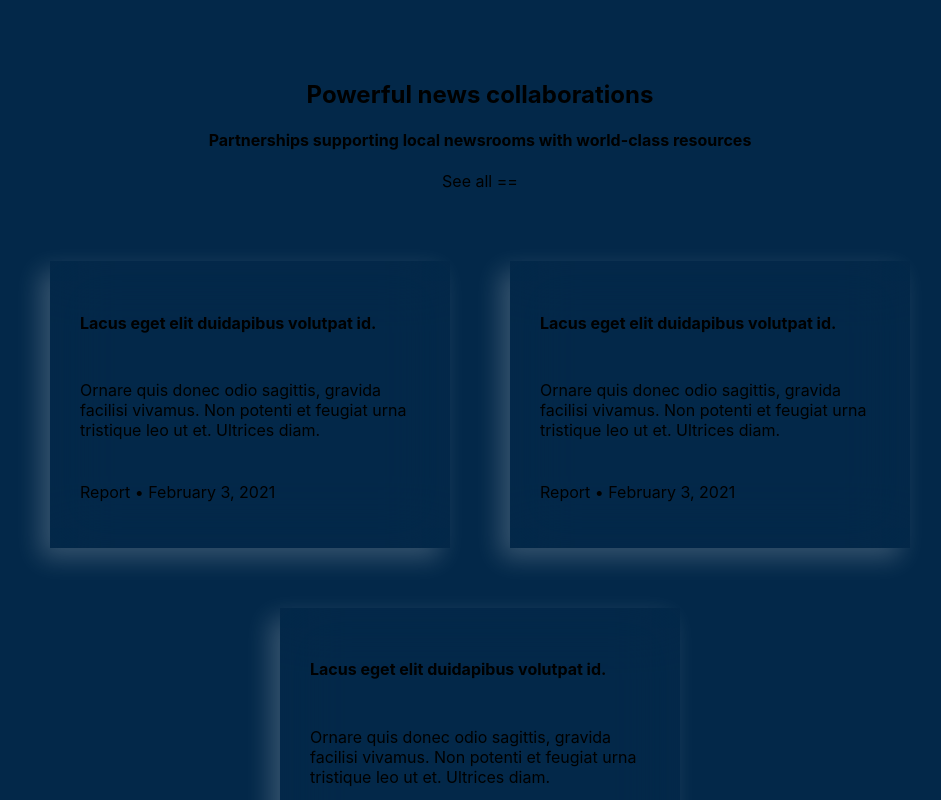
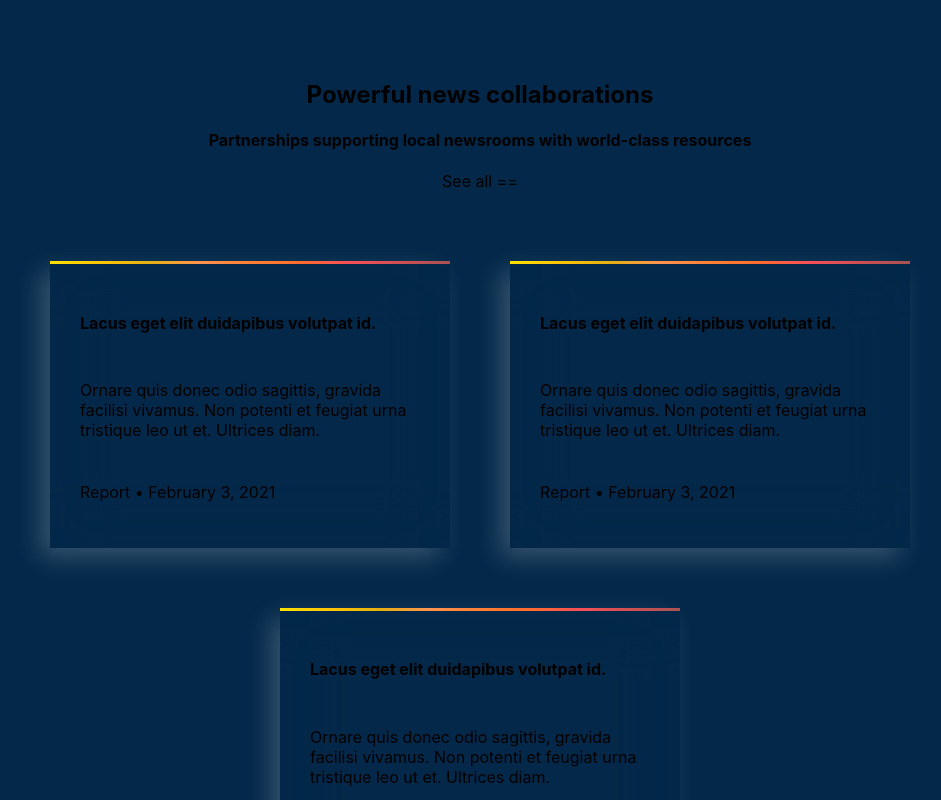
Before and after one commit to algomachine007/css-challenge, a Next.js app: page / in a window 1280 px wide. Shown: the top 800 px of the page, without its empty margins (160-1101 px from the left). Built offline with nearby package versions, Linux system fonts and the light colour scheme.

Commit message:
completion of card

```diff
--- a/components/card/card.module.scss
+++ b/components/card/card.module.scss
@@ -9,13 +9,14 @@
   max-width: 400px;
   box-shadow: -10px 10px 24px rgba(255, 255, 255, 0.2);
   backdrop-filter: blur(30px);
+}
 
-  &::before {
+.adornment {
   position: absolute;
   left: 0;
   top: 0%;
-    height: 4px;
-    background-color: linear-gradient(
+  height: 3px;
+  background: linear-gradient(
     90deg,
     #fee003 0%,
     #ffc503 12.4%,
@@ -29,4 +30,3 @@
   );
   width: 100%;
 }
-}
--- a/components/card/index.tsx
+++ b/components/card/index.tsx
@@ -2,6 +2,7 @@ import styles from './card.module.scss'
 const Card = () => {
   return (
     <div className={styles.card}>
+      <div className={styles.adornment}></div>
       <h4>Lacus eget elit duidapibus volutpat id.</h4>
 
       <p>Ornare quis donec odio sagittis, gravida facilisi vivamus. Non potenti et feugiat urna tristique leo ut et. Ultrices diam.</p>
--- a/components/top/index.tsx
+++ b/components/top/index.tsx
@@ -15,6 +15,7 @@ const Top = () => {
       </div>
 
       <div className={styles.wrapper__lower}>
+
         <Card />
         <Card />
         <Card />
```
Lines whose indentation alone changed are shown as unchanged.
